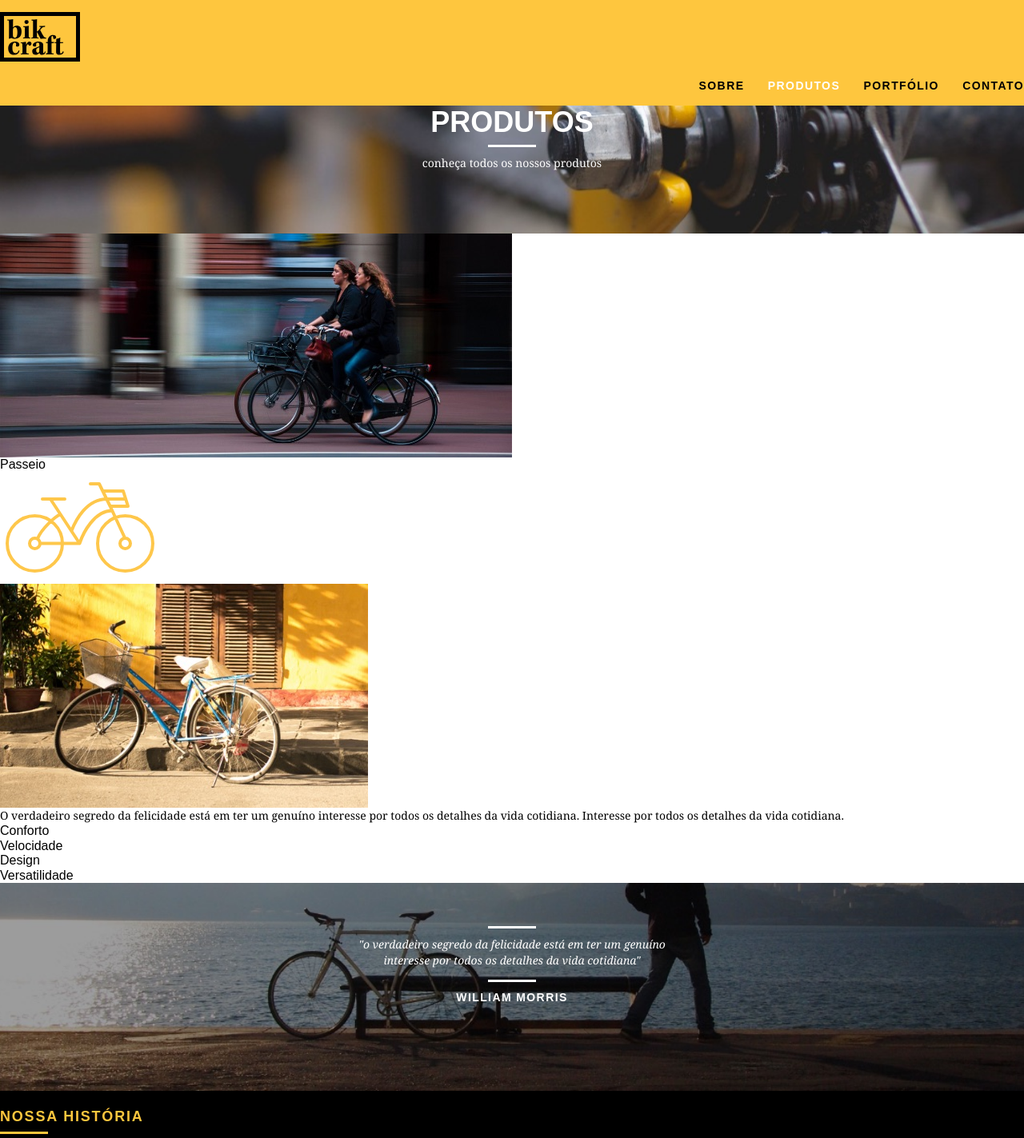
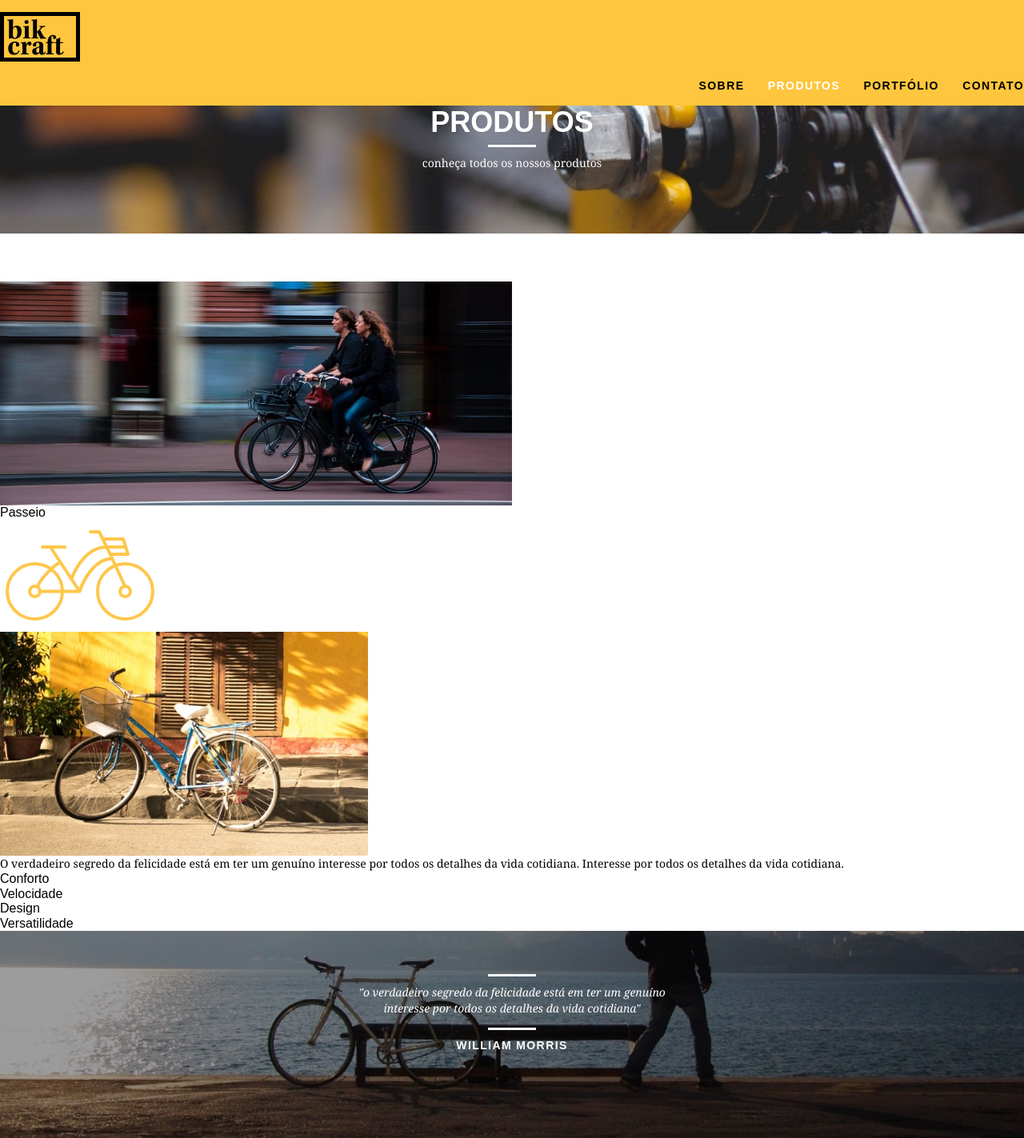
Before and after one commit to alsoDiego/bikcraft, a PHP site: page /produtos.html in a window 1280 px wide. Shown: the top 1423 px of the page at 80% size. Run offline with PHP 8.4, Linux system fonts and the light colour scheme.

Commit message:
produtos_conteudo style

```diff
--- a/css/produtos.css
+++ b/css/produtos.css
@@ -4,3 +4,9 @@
     background: url(../img/bg-produtos.jpg) no-repeat center;
     background-size: cover;
 }
+
+/* Produtos - Conteúdo */
+
+.produtos_conteudo {
+    padding-top: 60px;
+}
```
